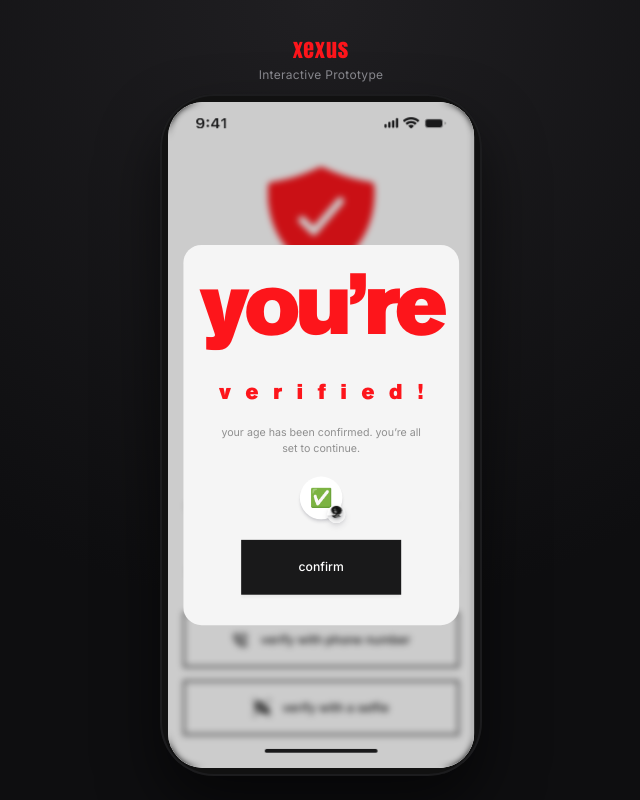
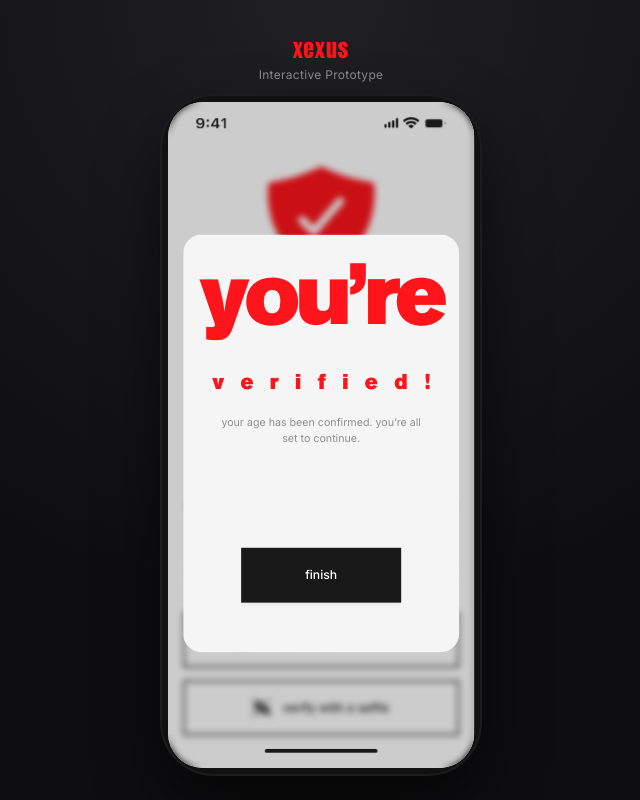
Before and after one commit to jansherkaka/xexus-app, a React (Vite) app: page /join/verify-identity in a window 1280 px wide. Both pictures are taken after a click on the button "verify with phone number". Shown: the whole page, without its empty margins (319-959 px from the left). Built offline with nearby package versions, Linux system fonts and the light colour scheme.

Commit message:
Update verified popup (Screen 11) to match revised Figma design
Drops the checkmark badge, taller card with reserved blank space in
its place, wider tracking on "verified!", and CTA relabeled "finish".

```diff
--- a/src/screens/VerifyIdentityScreen.css
+++ b/src/screens/VerifyIdentityScreen.css
@@ -111,10 +111,11 @@
 .verify-success-popup {
   position: absolute;
   left: 50%;
-  top: 50%;
+  top: calc(50% + 11px);
   transform: translate(-50%, -50%);
   z-index: 6;
   width: 362px;
+  height: 548px;
   display: flex;
   flex-direction: column;
   align-items: center;
@@ -153,9 +154,14 @@
 
 .verify-success-line--verified {
   font-size: 28px;
-  letter-spacing: 19.32px;
+  letter-spacing: 21.56px;
   line-height: 0.92;
-  transform: translateX(9.66px);
+  transform: translateX(10.78px);
+}
+
+.verify-success-body-wrap {
+  width: 100%;
+  height: 149px;
 }
 
 .verify-success-body {
@@ -166,33 +172,6 @@
   font-size: 14px;
   line-height: 1.5;
   color: #8f8f8f;
-}
-
-.verify-success-icon {
-  position: relative;
-  width: 56px;
-  height: 56px;
-  border-radius: 28px;
-  background: #fff;
-  box-shadow:
-    0 4px 4px rgba(16, 24, 40, 0.1),
-    0 2px 2px rgba(16, 24, 40, 0.06);
-  display: flex;
-  align-items: center;
-  justify-content: center;
-  font-size: 24px;
-}
-
-.verify-success-icon__badge {
-  position: absolute;
-  right: -4px;
-  bottom: -5px;
-  width: 24px;
-  height: 24px;
-  border-radius: 50%;
-  box-shadow:
-    0 4px 8px rgba(16, 24, 40, 0.1),
-    0 2px 4px rgba(16, 24, 40, 0.06);
 }
 
 .verify-success-confirm {
--- a/src/screens/VerifyIdentityScreen.jsx
+++ b/src/screens/VerifyIdentityScreen.jsx
@@ -4,7 +4,6 @@ import HomeIndicator from '../components/HomeIndicator';
 import shieldIcon from '../assets/icon-shield-check.png';
 import phoneIcon from '../assets/icon-phone.png';
 import faceScanIcon from '../assets/icon-face-scan.png';
-import verifiedBadge from '../assets/icon-verified-badge.png';
 import './Screens.css';
 import './VerifyIdentityScreen.css';
 
@@ -55,15 +54,13 @@ export default function VerifyIdentityScreen() {
               <p className="verify-success-line verify-success-line--youre">you&rsquo;re</p>
               <p className="verify-success-line verify-success-line--verified">verified!</p>
             </div>
-            <p className="verify-success-body">
-              your age has been confirmed. you&rsquo;re all set to continue.
-            </p>
-            <div className="verify-success-icon">
-              <span className="verify-success-icon__check">✅</span>
-              <img src={verifiedBadge} alt="" className="verify-success-icon__badge" />
+            <div className="verify-success-body-wrap">
+              <p className="verify-success-body">
+                your age has been confirmed. you&rsquo;re all set to continue.
+              </p>
             </div>
             <button className="verify-success-confirm" onClick={() => setVerified(false)}>
-              confirm
+              finish
             </button>
           </div>
         </>
```
Also changed, not shown: src/assets/icon-verified-badge.png (deleted).
